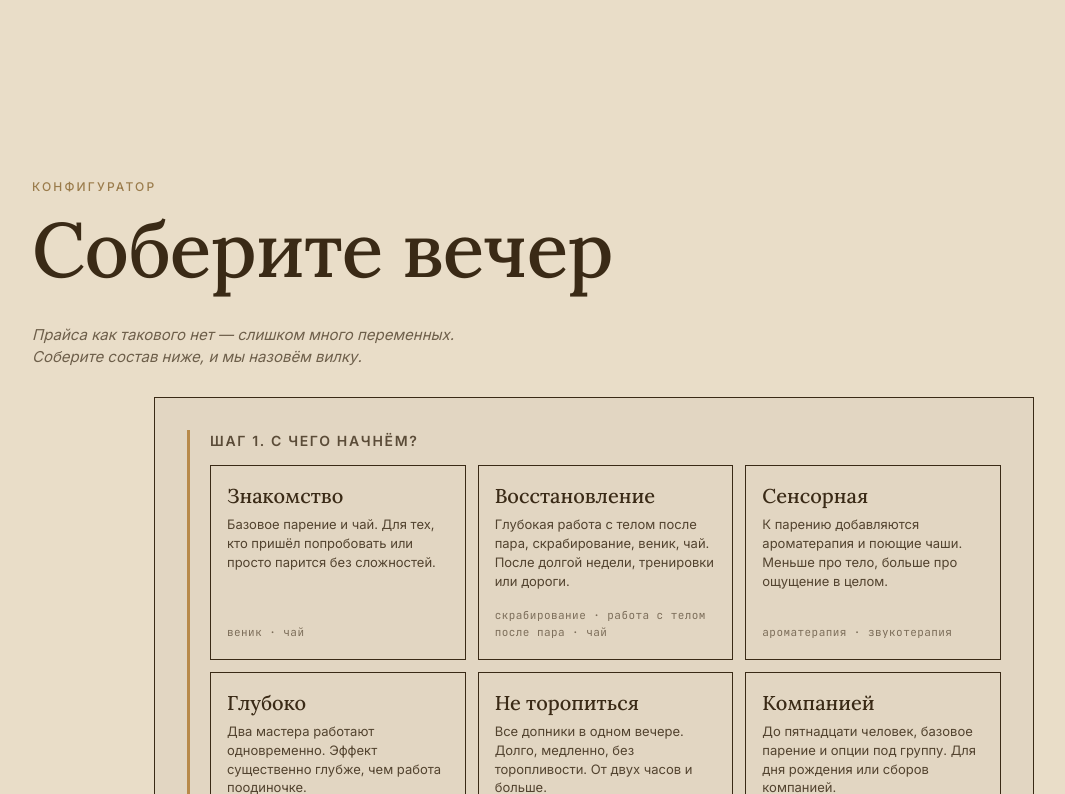
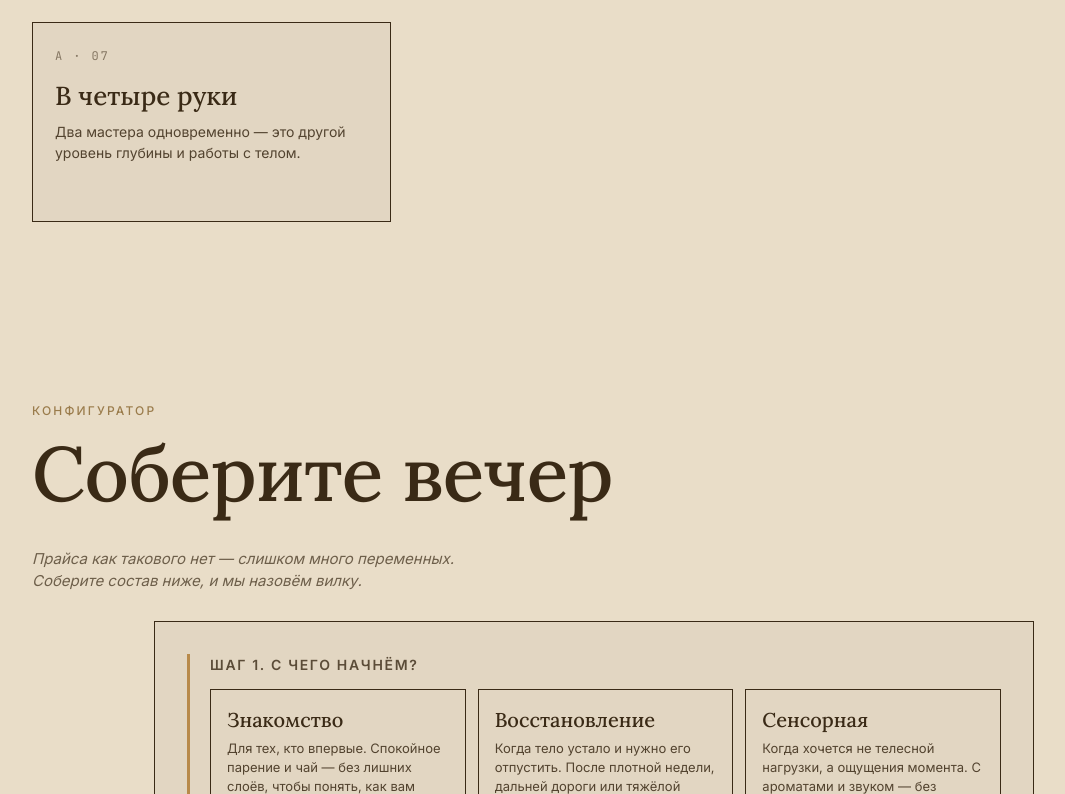
Before and after one commit to keechva/vigor-and-strength, a Next.js app: page /banya in a window 1280 px wide. Shown: the part 2246-3040 px from the top of the page, without its empty margins (46-1111 px from the left). Built offline with nearby package versions, Linux system fonts and the light colour scheme.

Commit message:
добавь four_hands допник, переделай Глубоко→Интенсив, попапы с визуалом, сценарные описания программ

```diff
--- a/app/_components/banya/BanyaAddons.tsx
+++ b/app/_components/banya/BanyaAddons.tsx
@@ -1,43 +1,114 @@
+"use client";
+
+import { useEffect, useState } from "react";
+import type { ReactNode } from "react";
+
 type Addon = {
+  id: string;
   num: string;
   title: string;
   desc: string;
+  visualKind: "видео" | "фото";
+  fullText: ReactNode;
 };
 
 const ADDONS: Addon[] = [
   {
+    id: "venik",
     num: "A · 01",
     title: "Веник",
     desc: "Берёза, дуб, эвкалипт, хвоя и др. — обсуждаем заранее или выбираем на месте.",
+    visualKind: "видео",
+    fullText:
+      "Веник — основа русской бани. У нас есть берёза для мягкого пара, дуб для тяжёлого и интенсивного, эвкалипт для дыхательной системы, хвоя для самой жёсткой работы. Можно собрать микс под цель — например, берёза + эвкалипт для общего восстановления. Веники мы готовим сами или берём у проверенных банщиков. Обсуждаем заранее или подбираем на месте — по тому, как тело отзывается на пар.",
   },
   {
+    id: "scrub",
     num: "A · 02",
     title: "Скрабирование",
     desc: "Между заходами — мягкая работа с кожей.",
+    visualKind: "фото",
+    fullText:
+      "Между заходами в парную делаем скрабирование. Соль или кофейная масса — на прогретой коже работают совершенно иначе, чем в домашней ванной. Кожа становится мягкой, открытой, лучше воспринимает следующий заход. Это не косметическая процедура, а часть банного ритма — подготовка тела к следующему этапу.",
   },
   {
+    id: "aroma",
     num: "A · 03",
     title: "Ароматерапия",
     desc: "Эфирные масла на пар. По настроению или под цель.",
+    visualKind: "фото",
+    fullText:
+      "На раскалённые камни — несколько капель эфирных масел. Пар приобретает характер: хвоя для бодрости и дыхания, мята для холода в голове и ясности, лаванда для расслабления к концу вечера. Используем чистые масла без отдушек. Выбор аромата подстраивается под программу и настроение.",
   },
   {
+    id: "sound",
     num: "A · 04",
     title: "Звукотерапия",
     desc: "Поющие чаши в моменты тишины между заходами.",
+    visualKind: "видео",
+    fullText:
+      "Поющие чаши и гонг — в паузах между заходами. Тело уже расслаблено паром, и вибрация звука попадает в него глубже, чем в обычном состоянии. Это не музыка фоном — это отдельный этап вечера, который мы держим в тишине, без разговоров. Обычно 10–15 минут.",
   },
   {
+    id: "tea",
     num: "A · 05",
     title: "Чай",
     desc: "Травяные сборы, согревающие или восстанавливающие.",
+    visualKind: "фото",
+    fullText:
+      "Травяные сборы своего приготовления. Согревающий перед заходом — имбирь, корица, шиповник. Восстанавливающий после — мята, мелисса, ромашка. Травяной в любой момент — иван-чай, шалфей, чабрец. Чай — это пауза, в которую мы возвращаем телу баланс между заходами.",
   },
   {
+    id: "tactile",
     num: "A · 06",
     title: "Работа с телом после пара",
     desc: "Тактильное восстановление руками мастера. Не массаж — отдельное ремесло.",
+    visualKind: "видео",
+    fullText: (
+      <>
+        Тактильное восстановление руками мастера. После пара тело отзывается на
+        касание иначе: мышцы прогретые, дыхание глубокое, нервная система
+        спокойна. Работа идёт по ощущениям тела — не по точкам и не по таймеру.
+        Часто это и есть кульминация вечера, после которой остальное уже не
+        нужно. Подробнее о подходе — в разделе{" "}
+        <a href="/relax">Релаксология</a>.
+      </>
+    ),
+  },
+  {
+    id: "four_hands",
+    num: "A · 07",
+    title: "В четыре руки",
+    desc: "Два мастера одновременно — это другой уровень глубины и работы с телом.",
+    visualKind: "видео",
+    fullText:
+      "Два мастера работают с вами одновременно. Один ведёт пар, второй параллельно делает работу с телом — или оба работают руками. Это не «быстрее», а глубже — тело получает в полтора-два раза больше внимания за то же время, и эффект другого уровня. Обычно берётся в составе программы «Интенсив», но можно добавить к любой программе.",
   },
 ];
 
 export function BanyaAddons() {
+  const [selected, setSelected] = useState<string | null>(null);
+
+  const active = ADDONS.find((a) => a.id === selected) ?? null;
+
+  useEffect(() => {
+    if (!active) return;
+    function onKey(e: KeyboardEvent) {
+      if (e.key === "Escape") setSelected(null);
+    }
+    document.addEventListener("keydown", onKey);
+    return () => document.removeEventListener("keydown", onKey);
+  }, [active]);
+
+  useEffect(() => {
+    if (!active) return;
+    const prev = document.body.style.overflow;
+    document.body.style.overflow = "hidden";
+    return () => {
+      document.body.style.overflow = prev;
+    };
+  }, [active]);
+
   return (
     <section className="zone warm" aria-label="Допники">
       <div className="wrap">
@@ -58,7 +129,20 @@ export function BanyaAddons() {
         </h2>
         <div className="cards col-3">
           {ADDONS.map((a) => (
-            <article key={a.num} className="card">
+            <article
+              key={a.id}
+              className="card banya-addon-card"
+              role="button"
+              tabIndex={0}
+              aria-haspopup="dialog"
+              onClick={() => setSelected(a.id)}
+              onKeyDown={(e) => {
+                if (e.key === "Enter" || e.key === " ") {
+                  e.preventDefault();
+                  setSelected(a.id);
+                }
+              }}
+            >
               <div className="card-num">{a.num}</div>
               <h3>{a.title}</h3>
               <p>{a.desc}</p>
@@ -66,6 +150,40 @@ export function BanyaAddons() {
           ))}
         </div>
       </div>
+
+      {active && (
+        <div
+          className="banya-addon-modal-backdrop"
+          onClick={() => setSelected(null)}
+        >
+          <div
+            className="banya-addon-modal"
+            role="dialog"
+            aria-modal="true"
+            aria-labelledby="banya-addon-modal-title"
+            onClick={(e) => e.stopPropagation()}
+          >
+            <button
+              type="button"
+              className="banya-addon-modal__close"
+              aria-label="Закрыть"
+              onClick={() => setSelected(null)}
+            >
+              ✕
+            </button>
+            <h3
+              id="banya-addon-modal-title"
+              className="banya-addon-modal__title"
+            >
+              {active.title}
+            </h3>
+            <div className="banya-addon-modal__visual" aria-hidden="true">
+              [{active.visualKind} — {active.id}]
+            </div>
+            <div className="banya-addon-modal__text">{active.fullText}</div>
+          </div>
+        </div>
+      )}
     </section>
   );
 }
--- a/app/_components/banya/BanyaConfigurator.tsx
+++ b/app/_components/banya/BanyaConfigurator.tsx
@@ -9,6 +9,7 @@ const ADDON_LABELS: Record<string, string> = {
   sound: "звукотерапия",
   tea: "чай",
   tactile: "работа с телом после пара",
+  four_hands: "в четыре руки",
 };
 
 const ADDON_TOOLTIPS: Record<string, string> = {
@@ -19,6 +20,8 @@ const ADDON_TOOLTIPS: Record<string, string> = {
   tea: "Сборы своего приготовления — согревающие или восстанавливающие.",
   tactile:
     "Тактильное восстановление руками мастера. Не массаж — отдельное ремесло.",
+  four_hands:
+    "Два мастера работают одновременно — другой уровень глубины.",
 };
 
 type Program = {
@@ -32,37 +35,37 @@ const PROGRAMS: Program[] = [
   {
     key: "klassika",
     name: "Знакомство",
-    desc: "Базовое парение и чай. Для тех, кто пришёл попробовать или просто парится без сложностей.",
+    desc: "Для тех, кто впервые. Спокойное парение и чай — без лишних слоёв, чтобы понять, как вам подходит.",
     composition: ["venik", "tea"],
   },
   {
     key: "vosstanovlenie",
     name: "Восстановление",
-    desc: "Глубокая работа с телом после пара, скрабирование, веник, чай. После долгой недели, тренировки или дороги.",
+    desc: "Когда тело устало и нужно его отпустить. После плотной недели, дальней дороги или тяжёлой тренировки.",
     composition: ["scrub", "tactile", "tea"],
   },
   {
     key: "sensornaya",
     name: "Сенсорная",
-    desc: "К парению добавляются ароматерапия и поющие чаши. Меньше про тело, больше про ощущение в целом.",
+    desc: "Когда хочется не телесной нагрузки, а ощущения момента. С ароматами и звуком — без интенсивной работы с телом.",
     composition: ["aroma", "sound"],
   },
   {
-    key: "v_4_ruki",
-    name: "Глубоко",
-    desc: "Два мастера работают одновременно. Эффект существенно глубже, чем работа поодиночке.",
-    composition: ["tactile"],
+    key: "intensiv",
+    name: "Интенсив",
+    desc: "Когда обычной бани мало. Два мастера работают одновременно — это короче по времени и глубже по эффекту.",
+    composition: ["tactile", "four_hands"],
   },
   {
     key: "polny_relaks",
     name: "Не торопиться",
-    desc: "Все допники в одном вечере. Долго, медленно, без торопливости. От двух часов и больше.",
+    desc: "Когда хочется выключиться полностью. Всё включено, без счёта времени — от двух часов и больше.",
     composition: ["venik", "scrub", "aroma", "sound", "tea", "tactile"],
   },
   {
     key: "kompaniya",
     name: "Компанией",
-    desc: "До пятнадцати человек, базовое парение и опции под группу. Для дня рождения или сборов компанией.",
+    desc: "Для дней рождения, мальчишников, корпоративов, сборов после походов. До пятнадцати человек, программу подстраиваем под группу.",
     composition: [],
   },
 ];
--- a/app/globals.css
+++ b/app/globals.css
@@ -1492,6 +1492,96 @@ footer.site-footer .social span {
 }
 @media (max-width: 520px) {
   .banya-config { padding: 24px 20px; }
+}
+
+/* ============ BANYA ADDONS — карточки + модалка ============ */
+
+.banya-addon-card {
+  cursor: pointer;
+  transition: background .15s;
+}
+.banya-addon-card:hover,
+.banya-addon-card:focus-visible {
+  background: rgba(0, 0, 0, .07);
+}
+
+.banya-addon-modal-backdrop {
+  position: fixed;
+  inset: 0;
+  background: rgba(0, 0, 0, .6);
+  z-index: 100;
+  display: flex;
+  align-items: center;
+  justify-content: center;
+  padding: 20px;
+  animation: banya-modal-in .15s ease;
+}
+@keyframes banya-modal-in {
+  from { opacity: 0; }
+  to { opacity: 1; }
+}
+.banya-addon-modal {
+  background: var(--warm-bg);
+  color: var(--warm-text);
+  max-width: 720px;
+  width: 100%;
+  max-height: 90vh;
+  overflow-y: auto;
+  padding: 32px;
+  position: relative;
+  border: 1px solid var(--warm-text);
+}
+.banya-addon-modal__close {
+  position: absolute;
+  top: 16px;
+  right: 16px;
+  width: 32px;
+  height: 32px;
+  background: transparent;
+  border: 1px solid currentColor;
+  color: inherit;
+  font-size: 14px;
+  line-height: 1;
+  cursor: pointer;
+}
+.banya-addon-modal__close:hover {
+  background: rgba(0, 0, 0, .06);
+}
+.banya-addon-modal__title {
+  font-family: var(--font-serif), serif;
+  font-size: clamp(28px, 4vw, 40px);
+  font-weight: 500;
+  line-height: 1.1;
+  margin: 0 40px 0 0;
+}
+.banya-addon-modal__visual {
+  aspect-ratio: 16 / 9;
+  background: rgba(0, 0, 0, .08);
+  border: 1px dashed var(--warm-text);
+  display: flex;
+  align-items: center;
+  justify-content: center;
+  font-family: var(--font-mono), ui-monospace, monospace;
+  font-size: 12px;
+  text-transform: uppercase;
+  letter-spacing: .12em;
+  opacity: .7;
+  margin: 24px 0;
+}
+.banya-addon-modal__text {
+  font-family: var(--font-serif), serif;
+  font-size: 18px;
+  line-height: 1.55;
+}
+.banya-addon-modal__text a {
+  color: inherit;
+  text-decoration: underline;
+  text-underline-offset: 3px;
+}
+
+@media (max-width: 520px) {
+  .banya-addon-modal { padding: 28px 20px; }
+  .banya-addon-modal__title { margin-right: 36px; }
 }
 
 @media (max-width: 520px) {
```
Also changed, not shown: 1 other file (tests, documents, lock files or other folders).
